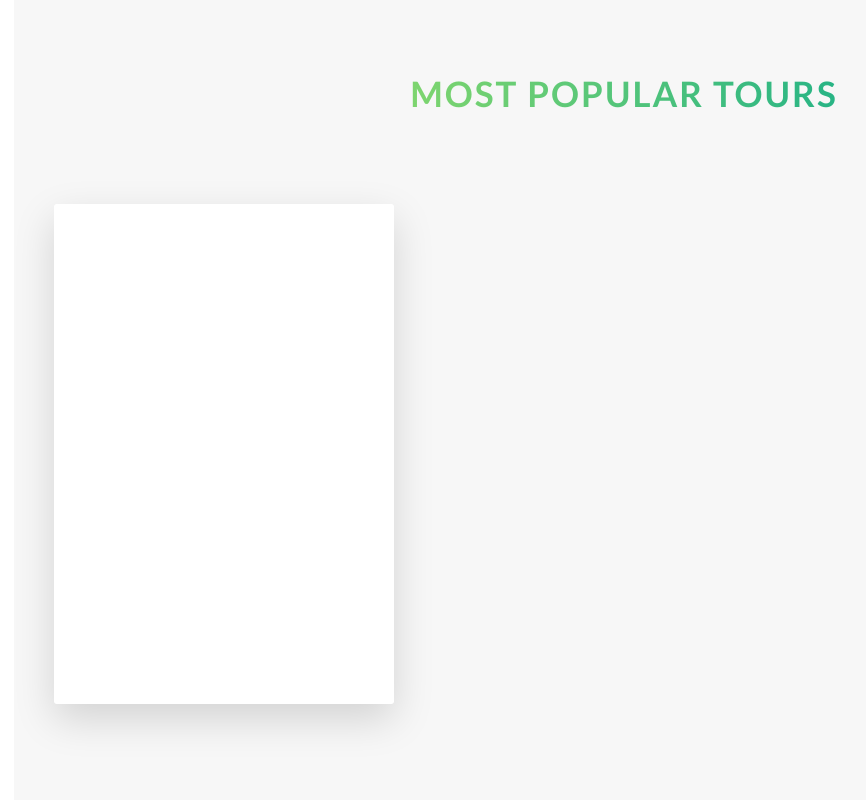
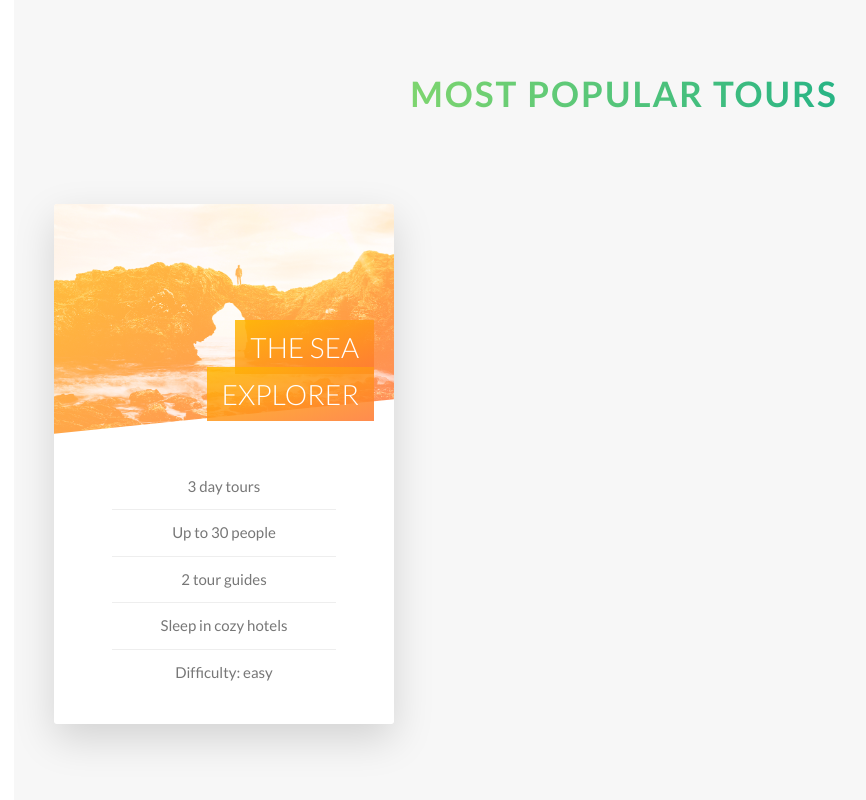
Before and after one commit to EricSnell/natours, a website: page index.html in a window 1280 px wide. Shown: the part 2271-3071 px from the top of the page, without its empty margins (16-882 px from the left). Drawn offline with Linux system fonts and the light colour scheme.

Commit message:
cards section: front of card components styled - first card styled

```diff
--- a/index.html
+++ b/index.html
@@ -111,7 +111,21 @@
                     <div class="col-1-of-3">
                         <div class="card">
                             <div class="card__side card__side--front">
-                                front
+                                <div class="card__picture card__picture--1">
+                                    &nbsp;
+                                </div>
+                                <h4 class="card__heading">
+                                    <span class="card__heading-span card__heading-span--1">The Sea Explorer</span>
+                                </h4>
+                                <div class="card__details">
+                                    <ul>
+                                        <li>3 day tours</li>
+                                        <li>Up to 30 people</li>
+                                        <li>2 tour guides</li>
+                                        <li>Sleep in cozy hotels</li>
+                                        <li>Difficulty: easy</li>
+                                    </ul>
+                                </div>
                             </div>
                             <div class="card__side card__side--back card__side--back-1">
                                 back
--- a/sass/abstracts/_variables.scss
+++ b/sass/abstracts/_variables.scss
@@ -10,6 +10,7 @@ $color-third-light: #2998ff;
 $color-third-dark: #5643fa;
 
 $color-grey-light-1: #f7f7f7;
+$color-grey-light-2: #eee;
 $color-grey-dark: #777;
 $color-white: #fff;
 $color-black: #000;
--- a/sass/components/_card.scss
+++ b/sass/components/_card.scss
@@ -1,13 +1,12 @@
 .card {
+  // FUNCTIONALITY
   perspective: 150rem; // the lower the value, the more dramatic the perspective. Choose a high number. Experiment
   -moz-perspective: 150rem;
   position: relative;
-  height: 50rem;
+  height: 52rem;
 
   &__side {
-    color: #fff;
-    font-size: 3rem;
-    height: 50rem;
+    height: 52rem; // have to set the height of each side since they collapse with an absolute position (must match card height)
     position: absolute;
     top: 0;
     left: 0;
@@ -15,6 +14,7 @@
     backface-visibility: hidden; // hides the back part of an element
     transition: all .8s ease;
     border-radius: 3px;
+    overflow: hidden; // stop card__picture from overflowing and losing top border radius
     box-shadow: 0 1.5rem 4rem rgba($color-black, 0.15);
 
     &--front {
@@ -38,4 +38,72 @@
   &:hover &__side--back {
     transform: rotateY(0);
   }
+
+
+  // FRONT SIDE STYLING
+  &__picture {
+    background-size: cover;
+    height: 23rem;
+    background-blend-mode: screen; // multiple background blending effect
+    -webkit-clip-path: polygon(0 0, 100% 0, 100% 85%, 0 100%);
+    clip-path: polygon(0 0, 100% 0, 100% 85%, 0 100%);
+
+    &--1 {
+      background-image: linear-gradient(to right bottom, $color-secondary-light, $color-secondary-dark),
+                        url('../img/nat-5.jpg');
+    }
+
+    &--2 {
+      background-image: url('../img/nat-5.jpg');
+    }
+
+    &--3 {
+      background-image: url('../img/nat-5.jpg');
+    }
+  }
+
+  &__heading {
+    font-size: 2.8rem;
+    font-weight: 300;
+    text-transform: uppercase;
+    text-align: right;
+    color: $color-white;
+    position: absolute;
+    top: 12rem;
+    right: 2rem;
+    width: 75%; // force span to wrap
+  }
+
+  // Not nesting under __heading since it's not an element of the __heading, it's a new element
+  &__heading-span {
+    padding: 1rem 1.5rem;
+    -webkit-box-decoration-break: clone; // treats the wrapped span as separate box elements (for our padding)
+    box-decoration-break: clone;
+
+    &--1 {
+      background-image: linear-gradient(to right bottom,
+                        rgba($color-secondary-light, 0.85),
+                        rgba($color-secondary-dark, 0.85));
+    }
+  }
+
+  &__details {
+    padding: 3rem;
+
+    ul {
+      list-style: none;
+      width: 80%;
+      margin: 0 auto;
+
+      li {
+        text-align: center;
+        font-size: 1.5rem;
+        padding: 1rem;
+
+        &:not(:last-child) {
+          border-bottom: 1px solid $color-grey-light-2;
+        }
+      }
+    }
+  }
 }
--- a/sass/layout/_header.scss
+++ b/sass/layout/_header.scss
@@ -9,6 +9,7 @@
                 url('../img/hero.jpg');
   background-size: cover;
   background-position: top;
+  -webkit-clip-path: polygon(0 0, 100% 0, 100% 75vh, 0 100%);
   clip-path: polygon(0 0, 100% 0, 100% 75vh, 0 100%); /* specifies visibility of header */
 
   &__logo-box {   // shorthand for header__logo-box
```
Also changed, not shown: css/style.css.
